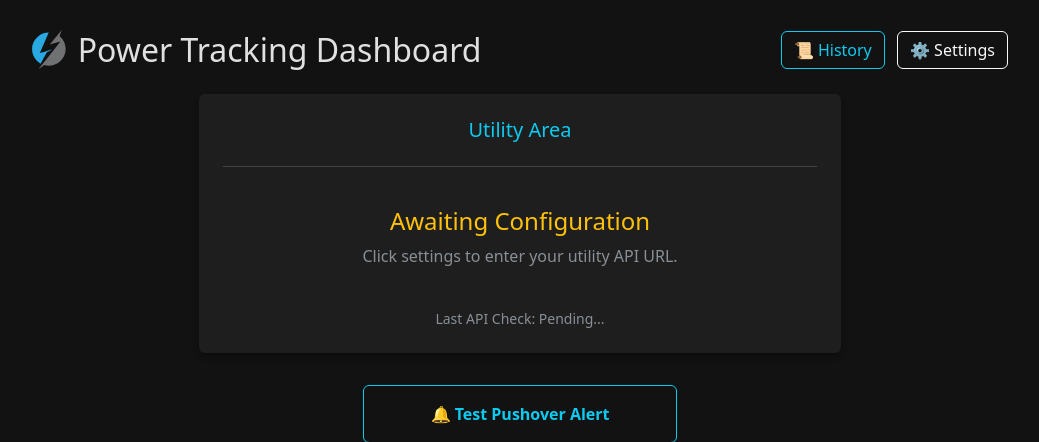
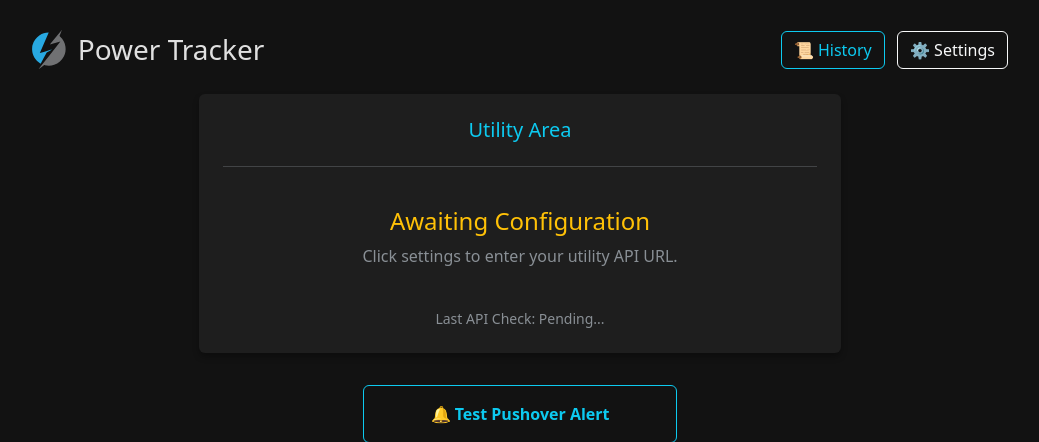
Before and after one commit to NightHawkATL/outage-tracker, a Flask app: page / in a window 1280 px wide. Shown: the top 442 px of the page, without its empty margins (120-1159 px from the left). Run offline with Flask 3, Linux system fonts and the light colour scheme.

Commit message:
Update templates/index.html

```diff
--- a/templates/index.html
+++ b/templates/index.html
@@ -20,11 +20,24 @@
 </head>
 <body>
     <div class="container" style="max-width: 1000px;">
-        <div class="d-flex justify-content-between align-items-center mb-4">
-            <h2 class="mb-0 d-flex align-items-center">
+
+        <!-- Updated Header with Centered Tailscale Badge -->
+        <div class="d-flex flex-column flex-md-row justify-content-between align-items-center mb-4 gap-3">
+            <h2 class="mb-0 d-flex align-items-center fs-3">
                 <img src="{{ url_for('static', filename='logo.svg') }}" alt="Logo" style="height: 40px; margin-right: 12px;">
-                Power Tracking Dashboard
+                <span class="d-none d-sm-inline">Power Tracker</span>
             </h2>
+
+            {% if config.ts_authkey %}
+                <div>
+                    {% if "Connected" in ts_status %}
+                        <span class="badge bg-success p-2 fs-6">🌐 Tailscale: {{ ts_status }}</span>
+                    {% else %}
+                        <span class="badge bg-secondary p-2 fs-6">🌐 Tailscale: {{ ts_status }}</span>
+                    {% endif %}
+                </div>
+            {% endif %}
+
             <div>
                 <a href="/history" class="btn btn-outline-info me-2">📜 History</a>
                 <a href="/config" class="btn btn-outline-light">⚙️ Settings</a>
@@ -47,7 +60,6 @@
                     {% elif state.is_outage %}
                         <h2 class="status-outage mt-2">OUTAGE ACTIVE</h2>
                         <p class="lead mt-2"><strong>{{ state.customers_affected }}</strong> customers affected.</p>
-                        <!-- NEW: Estimated Restoration Display -->
                         <p class="mb-1">Est. Restoration: <strong>{{ state.etr }}</strong></p>
                         <p>Duration: <strong>{{ duration }} minutes</strong></p>
                         {% if state.alert_sent %}
```
